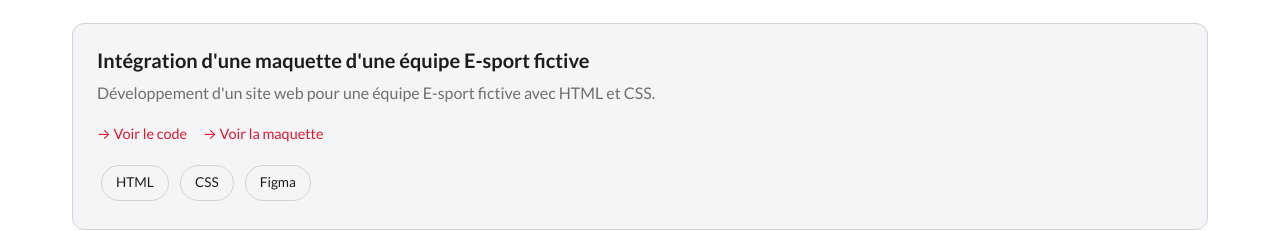
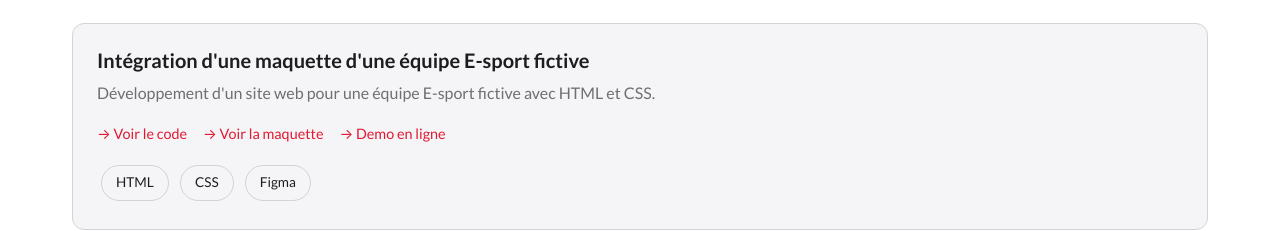
Before and after one commit to Matis-Wostry/cv, a plain HTML site: page index.html in a window 1280 px wide. Shown: the part 3283-3514 px from the top of the page. Drawn offline with Linux system fonts and the light colour scheme.

Commit message:
feat: Ajout lien azteka

```diff
--- a/index.html
+++ b/index.html
@@ -258,7 +258,7 @@
                     <div class="project-links">
                         <a href="https://github.com/Matis-Wostry/integration-maquette" target="_blank">→ Voir le code</a>
                         <a href="https://www.figma.com/design/fiBO5bsAcP9Ks7A0yzx2kl/Azteka-Esports-Team-%7C-Info-%7C-Ecommerce--Community---copie-?node-id=1-6&t=FWllo7Hpqvwa2wRV-1" target="_blank">→ Voir la maquette</a>
-                        <!-- <a href="#" target="_blank">→ Demo en ligne</a> -->
+                        <a href="https://azteka.matis-wostry.com" target="_blank">→ Demo en ligne</a>
                     </div>
                     <div class="tech-badges">
                         <ul>
```
